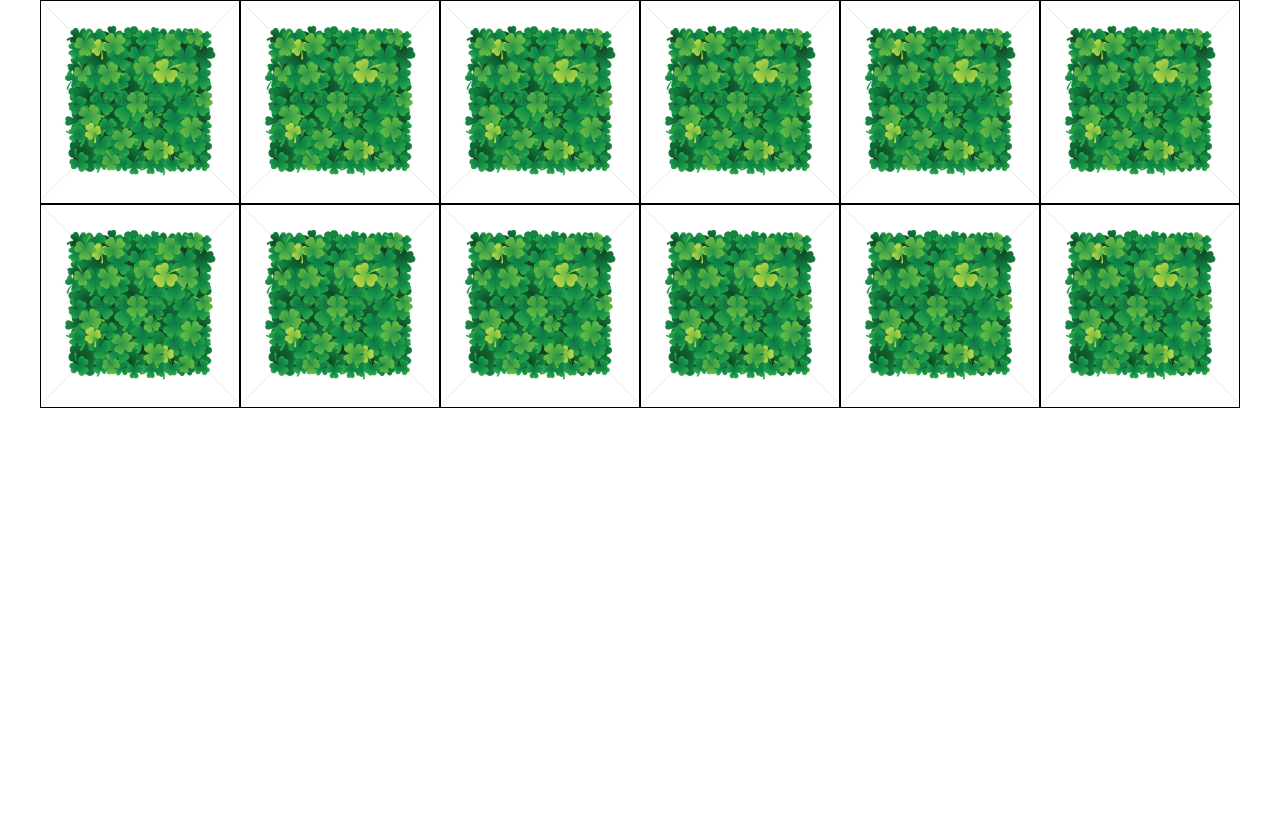
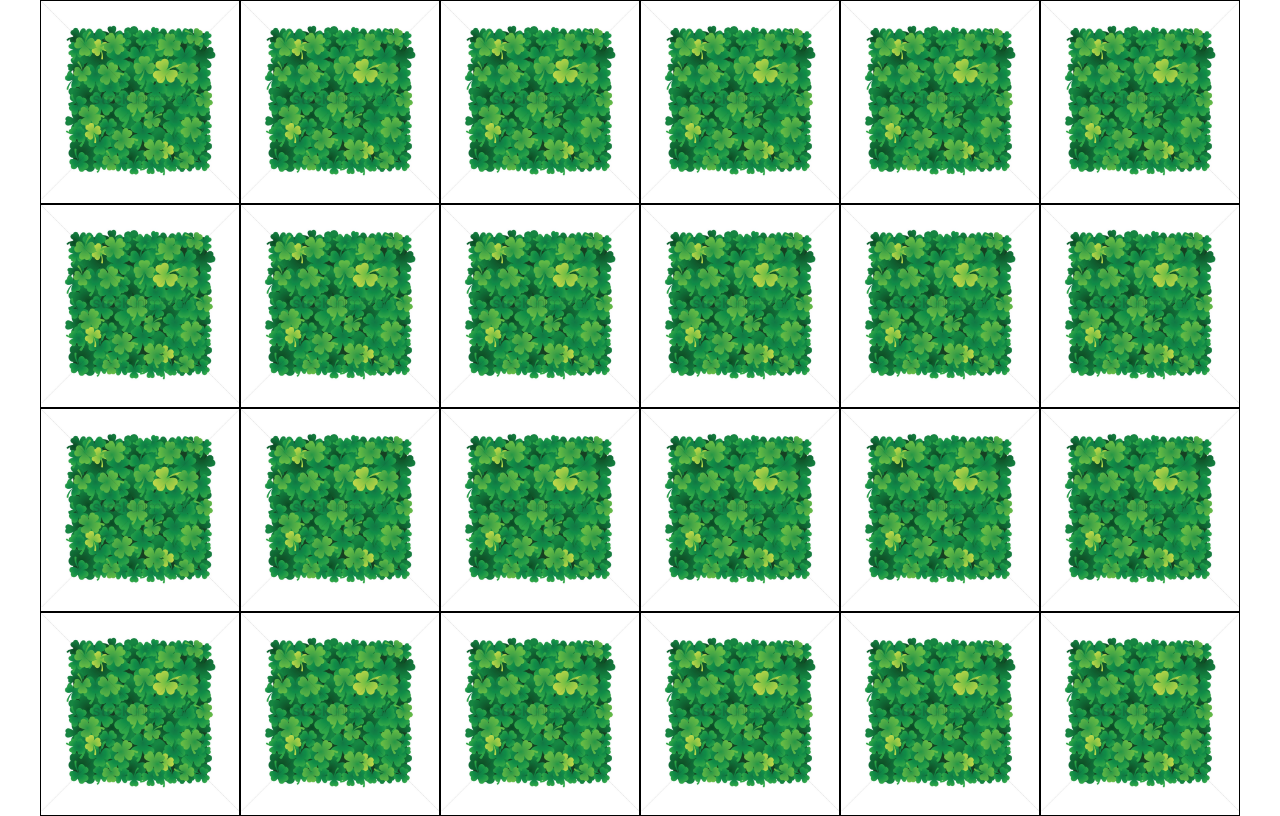
Before and after one commit to dawidkozakiewicz/myPage, a website: page responsive/index.html in a window 1280 px wide. Drawn offline with Linux system fonts and the light colour scheme.

Commit message:
changing html

```diff
--- a/responsive/index.html
+++ b/responsive/index.html
@@ -8,7 +8,7 @@
     <title>Document</title>
 </head>
 <body>
-    <container class="container">
+    <article class="container">
         <div class="container_row">
             <div class="container_item col-xl-2 col-l-3 col-m-4 col-s-6 col-xs-12"><img src="./images/square-shaped-of-leaves-clover_1991393.jpg" alt=""></div>
             <div class="container_item col-xl-2 col-l-3 col-m-4 col-s-6 col-xs-12"><img src="./images/square-shaped-of-leaves-clover_1991393.jpg" alt=""></div>
@@ -24,6 +24,23 @@
             <div class="container_item col-xl-2 col-l-3 col-m-4 col-s-6 col-xs-12"><img src="./images/square-shaped-of-leaves-clover_1991393.jpg" alt=""></div>
         </div>
 
-    </container>
+    </article>
+    <article class="container">
+        <div class="container_row">
+            <div class="container_item col-xl-2 col-l-3 col-m-4 col-s-6 col-xs-12"><img src="./images/square-shaped-of-leaves-clover_1991393.jpg" alt=""></div>
+            <div class="container_item col-xl-2 col-l-3 col-m-4 col-s-6 col-xs-12"><img src="./images/square-shaped-of-leaves-clover_1991393.jpg" alt=""></div>
+            <div class="container_item col-xl-2 col-l-3 col-m-4 col-s-6 col-xs-12"><img src="./images/square-shaped-of-leaves-clover_1991393.jpg" alt=""></div>
+            <div class="container_item col-xl-2 col-l-3 col-m-4 col-s-6 col-xs-12"><img src="./images/square-shaped-of-leaves-clover_1991393.jpg" alt=""></div>
+            <div class="container_item col-xl-2 col-l-3 col-m-4 col-s-6 col-xs-12"><img src="./images/square-shaped-of-leaves-clover_1991393.jpg" alt=""></div>
+            <div class="container_item col-xl-2 col-l-3 col-m-4 col-s-6 col-xs-12"><img src="./images/square-shaped-of-leaves-clover_1991393.jpg" alt=""></div>
+            <div class="container_item col-xl-2 col-l-3 col-m-4 col-s-6 col-xs-12"><img src="./images/square-shaped-of-leaves-clover_1991393.jpg" alt=""></div>
+            <div class="container_item col-xl-2 col-l-3 col-m-4 col-s-6 col-xs-12"><img src="./images/square-shaped-of-leaves-clover_1991393.jpg" alt=""></div>
+            <div class="container_item col-xl-2 col-l-3 col-m-4 col-s-6 col-xs-12"><img src="./images/square-shaped-of-leaves-clover_1991393.jpg" alt=""></div>
+            <div class="container_item col-xl-2 col-l-3 col-m-4 col-s-6 col-xs-12"><img src="./images/square-shaped-of-leaves-clover_1991393.jpg" alt=""></div>
+            <div class="container_item col-xl-2 col-l-3 col-m-4 col-s-6 col-xs-12"><img src="./images/square-shaped-of-leaves-clover_1991393.jpg" alt=""></div>
+            <div class="container_item col-xl-2 col-l-3 col-m-4 col-s-6 col-xs-12"><img src="./images/square-shaped-of-leaves-clover_1991393.jpg" alt=""></div>
+        </div>
+
+    </article>
 </body>
 </html>
```
